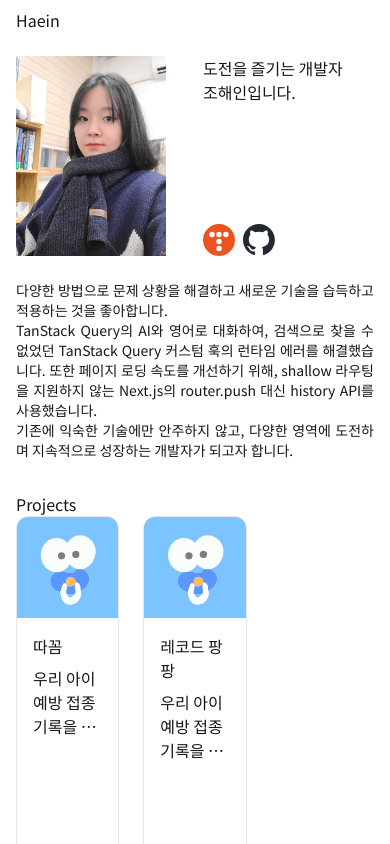
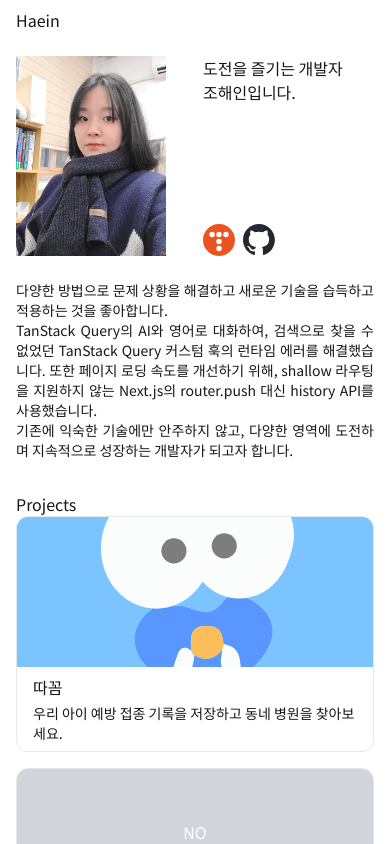
Before and after one commit to joycie416/blog, a Next.js app: page / in a window 390 px wide. Shown: the top 844 px of the page. Built offline with nearby package versions, Linux system fonts and the light colour scheme.

Commit message:
css: 프로젝트 카드 css 수정

```diff
--- a/src/components/resume/Project.tsx
+++ b/src/components/resume/Project.tsx
@@ -1,17 +1,27 @@
 import React from "react";
 import ProjectCard from "./ProjectCard";
-import TakkomImg from "../../public/projects/takkom.svg"
+import TakkomImg from "../../public/projects/takkom.svg";
 
 const Project = () => {
   return (
     <section className="w-full sm:w-full sm:max-w-[--max-width] flex flex-col p-4 mx-auto sm:px-0">
       <h3>Projects</h3>
-      <div className="grid grid-cols-3 gap-6">
+      <div className="grid sm:grid-cols-3 gap-4 sm:gap-6">
         <ProjectCard
-          data={{ name: "따꼼", description: "우리 아이 예방 접종 기록을 저장하고 동네 병원을 찾아보세요.", image: TakkomImg }}
+          data={{
+            name: "따꼼",
+            description:
+              "우리 아이 예방 접종 기록을 저장하고 동네 병원을 찾아보세요.",
+            image: TakkomImg,
+          }}
         />
         <ProjectCard
-          data={{ name: "레코드 팡팡", description: "우리 아이 예방 접종 기록을 저장하고 동네 병원을 찾아보세요.", image: TakkomImg }}
+          data={{
+            name: "레코드 팡팡",
+            description:
+              "우리 아이 예방 접종 기록을 저장하고 동네 병원을 찾아보세요.",
+            image: "",
+          }}
         />
       </div>
     </section>
--- a/src/components/resume/ProjectCard.tsx
+++ b/src/components/resume/ProjectCard.tsx
@@ -1,22 +1,34 @@
-import Image from 'next/image';
-import React from 'react'
+import Image from "next/image";
+import React from "react";
 
 type ProjectCardProps = {
   name: string;
   description: string;
   image: string;
-}
+};
 
-const ProjectCard = ({data:{name, description, image}}: {data: ProjectCardProps}) => {
+const ProjectCard = ({
+  data: { name, description, image },
+}: {
+  data: ProjectCardProps;
+}) => {
   return (
-    <div className='w-full h-[400px] flex flex-col border rounded-xl overflow-hidden transition hover:scale-[105%] cursor-pointer'>
-      <Image src={image} alt={name} className='w-full object-cover'/>
-      <div className='flex flex-col p-4 gap-2'>
+    <div className="w-full sm:h-[400px] flex flex-col border rounded-xl overflow-hidden transition hover:scale-[105%] cursor-pointer">
+      {image ? (
+        <Image
+          src={image}
+          alt={name}
+          className="w-full max-sm:h-[150px] sm:aspect-square object-cover"
+        />
+      ) : (
+        <div className="w-full max-sm:h-[150px] grid sm:aspect-square bg-gray-300"><p className="place-self-center text-white text-center">NO<br/>IMAGE</p></div>
+      )}
+      <div className="flex flex-col px-4 py-2 sm:py-4 gap-1 sm:gap-2">
         <p>{name}</p>
-        <p className='break-all line-clamp-3'>{description}</p>
+        <p className="break-all text-sm sm:text-base line-clamp-2 sm:line-clamp-3">{description}</p>
       </div>
     </div>
-  )
-}
+  );
+};
 
-export default ProjectCard
+export default ProjectCard;
```
